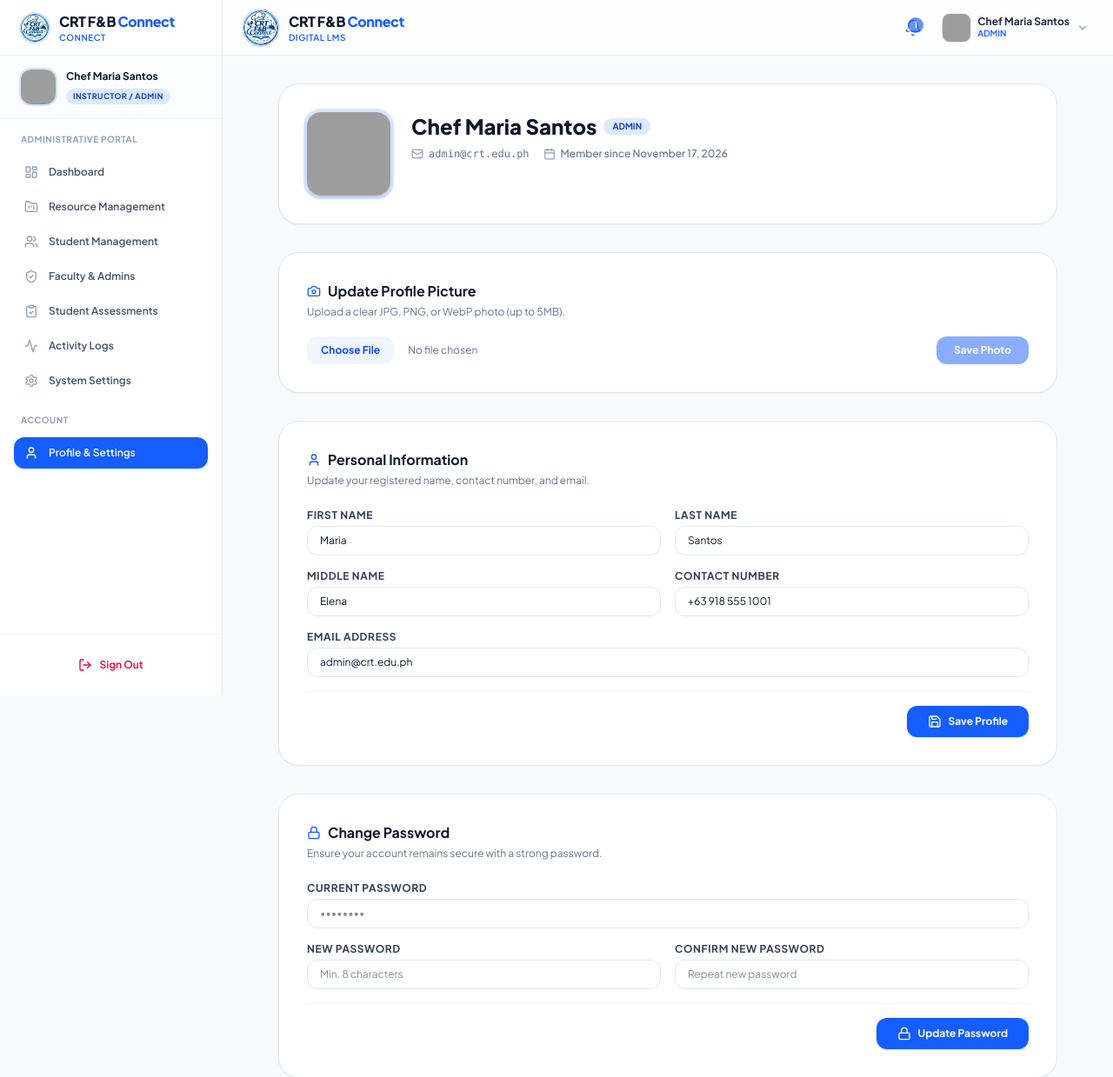
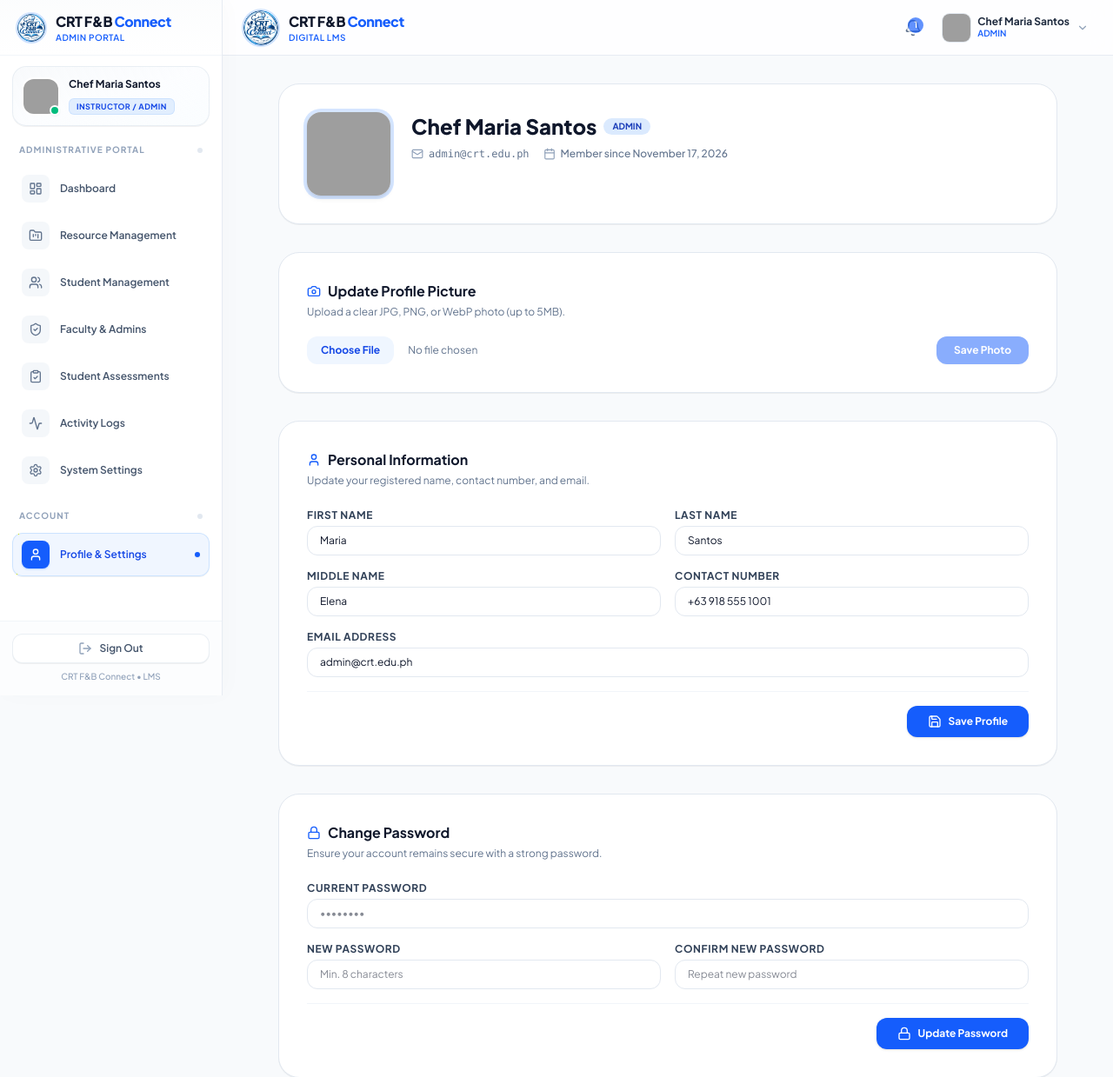
Before and after one commit to rebiscoooooo/CRT_F-B_Connect, a Laravel app: page /profile in a window 1280 px wide. Shown: the top 1239 px of the page at 87% size. Run offline with Laravel 12, Linux system fonts and the light colour scheme; a user stored in the database is signed in; data comes from the database, SQL or seed files in the repository; style sheets or scripts are compiled from the project's sources; some libraries are stand-ins or nearby versions; grey boxes are pictures that could not be loaded.

Commit message:
Style the sidebar into a simle glassmorph

```diff
--- a/resources/js/Components/Sidebar.jsx
+++ b/resources/js/Components/Sidebar.jsx
@@ -18,6 +18,8 @@ import {
     ClipboardCheck,
     ShieldCheck,
     X,
+    ChevronRight,
+    Sparkles,
 } from 'lucide-react';
 
 export default function Sidebar({ isOpen, onClose }) {
@@ -62,58 +64,68 @@ export default function Sidebar({ isOpen, onClose }) {
             {/* Mobile backdrop */}
             {isOpen && (
                 <div
-                    className="fixed inset-0 z-40 bg-slate-900/50 backdrop-blur-xs lg:hidden transition-opacity"
+                    className="fixed inset-0 z-40 bg-slate-900/40 backdrop-blur-xs lg:hidden transition-opacity"
                     onClick={onClose}
                 />
             )}
 
             {/* Sidebar drawer container */}
             <aside
-                className={`fixed top-0 bottom-0 left-0 z-40 w-64 bg-white border-r border-slate-200/90 flex flex-col transition-transform duration-300 ease-in-out lg:translate-x-0 ${
-                    isOpen ? 'translate-x-0' : '-translate-x-full'
+                className={`fixed top-0 bottom-0 left-0 z-40 w-64 bg-white border-r border-slate-200/80 shadow-[4px_0_24px_rgba(15,23,42,0.02)] flex flex-col transition-transform duration-300 ease-in-out lg:translate-x-0 ${isOpen ? 'translate-x-0' : '-translate-x-full'
                     }`}
             >
                 {/* Brand Header */}
-                <div className="h-16 flex items-center justify-between px-6 border-b border-slate-100">
+                <div className="h-16 flex items-center justify-between px-5 border-b border-slate-100 bg-gradient-to-b from-slate-50/50 to-transparent">
                     <ApplicationLogo
                         size="sm"
                         showText={true}
-                        subtitle="CONNECT"
+                        subtitle={isAdmin ? 'Admin Portal' : 'Student Portal'}
                         href={isAdmin ? '/admin/dashboard' : '/student/dashboard'}
                         className="group"
                     />
                     <button
                         onClick={onClose}
-                        className="p-1.5 rounded-lg text-slate-400 hover:text-slate-600 lg:hidden"
+                        className="p-1.5 rounded-xl text-slate-400 hover:text-slate-600 hover:bg-slate-100 lg:hidden transition-colors"
                         aria-label="Close menu"
                     >
                         <X className="w-5 h-5" />
                     </button>
                 </div>
 
-                {/* User Role Tag */}
-                <div className="px-6 py-4 border-b border-slate-100 bg-slate-50/50">
+                {/* Professional Inset User Card */}
+                <div className="px-3.5 pt-3 pb-1">
+                    <div className="p-3 rounded-2xl bg-gradient-to-br from-slate-50 via-blue-50/20 to-sky-50/30 border border-slate-200/70 shadow-2xs">
                         <div className="flex items-center gap-3">
+                            <div className="relative shrink-0">
                                 <img
                                     src={user?.avatar_url}
                                     alt={user?.name}
-                            className="w-10 h-10 rounded-xl object-cover ring-2 ring-blue-500/20"
+                                    className="w-10 h-10 rounded-xl object-cover ring-2 ring-white shadow-xs"
                                 />
-                        <div className="overflow-hidden">
-                            <p className="text-xs font-bold text-slate-900 truncate">{user?.name}</p>
-                            <span className={`inline-block px-2 py-0.5 mt-0.5 text-[9px] font-bold rounded-full uppercase tracking-wider ${
-                                isAdmin ? 'bg-blue-100 text-blue-800' : 'bg-emerald-100 text-emerald-800'
+                                <span className="absolute -bottom-0.5 -right-0.5 w-3 h-3 bg-emerald-500 border-2 border-white rounded-full shadow-xs" />
+                            </div>
+                            <div className="flex-1 min-w-0">
+                                <p className="text-xs font-bold text-slate-900 truncate leading-snug">
+                                    {user?.name || 'User'}
+                                </p>
+                                <div className="mt-0.5">
+                                    <span className={`inline-flex items-center px-2 py-0.5 text-[9px] font-bold rounded-md tracking-wider uppercase ${isAdmin
+                                        ? 'bg-blue-100/80 text-blue-700 border border-blue-200/60'
+                                        : 'bg-emerald-100/80 text-emerald-700 border border-emerald-200/60'
                                         }`}>
                                         {isAdmin ? 'Instructor / Admin' : 'Student'}
                                     </span>
                                 </div>
                             </div>
                         </div>
+                    </div>
+                </div>
 
                 {/* Navigation links */}
-                <div className="flex-1 overflow-y-auto px-4 py-4 space-y-1">
-                    <div className="px-2 pb-2 text-[10px] font-bold uppercase tracking-wider text-slate-400">
-                        {isAdmin ? 'Administrative Portal' : 'Student Classroom'}
+                <div className="flex-1 overflow-y-auto px-3.5 py-3 space-y-1">
+                    <div className="px-2 pt-1 pb-2 flex items-center justify-between text-[10px] font-bold uppercase tracking-widest text-slate-400">
+                        <span>{isAdmin ? 'Administrative Portal' : 'Student Classroom'}</span>
+                        <span className="w-1.5 h-1.5 rounded-full bg-slate-200" />
                     </div>
 
                     {currentNav.map((item) => {
@@ -124,47 +136,69 @@ export default function Sidebar({ isOpen, onClose }) {
                                 key={item.name}
                                 href={item.href}
                                 onClick={() => onClose && onClose()}
-                                className={`flex items-center gap-3 px-3 py-2.5 rounded-xl text-xs font-semibold transition-all ${
-                                    active
-                                        ? 'bg-blue-600 text-white shadow-sm shadow-blue-500/20'
-                                        : 'text-slate-600 hover:text-blue-600 hover:bg-blue-50/50'
+                                className={`group relative flex items-center gap-3 px-2.5 py-2 rounded-xl text-xs font-semibold transition-all duration-150 ${active
+                                    ? 'bg-blue-50/90 text-blue-700 font-bold border border-blue-200/70 shadow-2xs'
+                                    : 'text-slate-600 hover:text-slate-900 hover:bg-slate-100/70 border border-transparent'
                                     }`}
                             >
-                                <Icon className={`w-4 h-4 ${active ? 'text-white' : 'text-slate-400 group-hover:text-blue-600'}`} />
-                                <span className="truncate">{item.name}</span>
+                                <div
+                                    className={`w-8 h-8 rounded-lg flex items-center justify-center shrink-0 transition-all duration-150 ${active
+                                        ? 'bg-blue-600 text-white shadow-xs shadow-blue-500/30'
+                                        : 'bg-slate-100/80 text-slate-500 group-hover:bg-blue-50 group-hover:text-blue-600 group-hover:scale-105'
+                                        }`}
+                                >
+                                    <Icon className="w-4 h-4" />
+                                </div>
+                                <span className="truncate flex-1">{item.name}</span>
+                                {active && (
+                                    <span className="w-1.5 h-1.5 rounded-full bg-blue-600 shrink-0 shadow-xs" />
+                                )}
                             </Link>
                         );
                     })}
 
-                    <div className="pt-4 px-2 pb-2 text-[10px] font-bold uppercase tracking-wider text-slate-400">
-                        Account
+                    <div className="pt-4 px-2 pb-2 flex items-center justify-between text-[10px] font-bold uppercase tracking-widest text-slate-400">
+                        <span>Account</span>
+                        <span className="w-1.5 h-1.5 rounded-full bg-slate-200" />
                     </div>
 
                     <Link
                         href="/profile"
                         onClick={() => onClose && onClose()}
-                        className={`flex items-center gap-3 px-3 py-2.5 rounded-xl text-xs font-semibold transition-all ${
-                            currentUrl.startsWith('/profile')
-                                ? 'bg-blue-600 text-white shadow-sm shadow-blue-500/20'
-                                : 'text-slate-600 hover:text-blue-600 hover:bg-blue-50/50'
+                        className={`group relative flex items-center gap-3 px-2.5 py-2 rounded-xl text-xs font-semibold transition-all duration-150 ${currentUrl.startsWith('/profile')
+                            ? 'bg-blue-50/90 text-blue-700 font-bold border border-blue-200/70 shadow-2xs'
+                            : 'text-slate-600 hover:text-slate-900 hover:bg-slate-100/70 border border-transparent'
                             }`}
                     >
-                        <User className={`w-4 h-4 ${currentUrl.startsWith('/profile') ? 'text-white' : 'text-slate-400'}`} />
-                        <span>Profile &amp; Settings</span>
+                        <div
+                            className={`w-8 h-8 rounded-lg flex items-center justify-center shrink-0 transition-all duration-150 ${currentUrl.startsWith('/profile')
+                                ? 'bg-blue-600 text-white shadow-xs shadow-blue-500/30'
+                                : 'bg-slate-100/80 text-slate-500 group-hover:bg-blue-50 group-hover:text-blue-600 group-hover:scale-105'
+                                }`}
+                        >
+                            <User className="w-4 h-4" />
+                        </div>
+                        <span className="truncate flex-1">Profile &amp; Settings</span>
+                        {currentUrl.startsWith('/profile') && (
+                            <span className="w-1.5 h-1.5 rounded-full bg-blue-600 shrink-0 shadow-xs" />
+                        )}
                     </Link>
                 </div>
 
                 {/* Footer Sign Out */}
-                <div className="p-4 border-t border-slate-100">
+                <div className="p-3.5 border-t border-slate-100 bg-slate-50/40">
                     <Link
                         href="/logout"
                         method="post"
                         as="button"
-                        className="w-full flex items-center justify-center gap-2 px-4 py-2.5 rounded-xl text-xs font-semibold text-rose-600 hover:bg-rose-50 border border-transparent hover:border-rose-100 transition-colors"
+                        className="w-full group flex items-center justify-center gap-2 px-3.5 py-2 rounded-xl text-xs font-semibold text-slate-600 hover:text-rose-600 bg-white hover:bg-rose-50/70 border border-slate-200/70 hover:border-rose-200 shadow-2xs hover:shadow-xs transition-all duration-150"
                     >
-                        <LogOut className="w-4 h-4" />
-                        Sign Out
+                        <LogOut className="w-4 h-4 text-slate-400 group-hover:text-rose-500 group-hover:-translate-x-0.5 transition-all" />
+                        <span>Sign Out</span>
                     </Link>
+                    <p className="text-[10px] text-center text-slate-400 mt-2 font-medium">
+                        CRT F&amp;B Connect • LMS
+                    </p>
                 </div>
             </aside>
         </>
```
Lines whose indentation alone changed are shown as unchanged.
